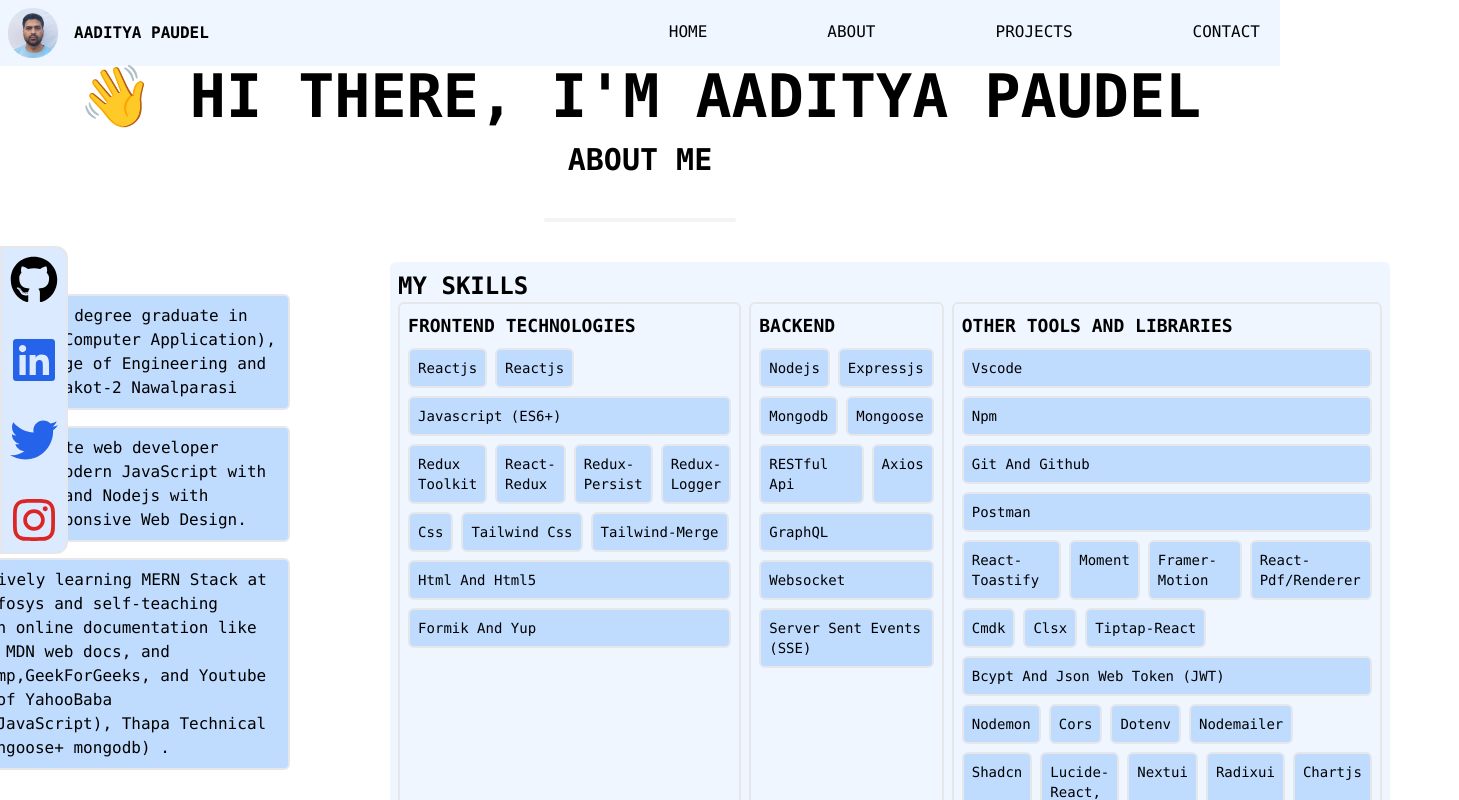
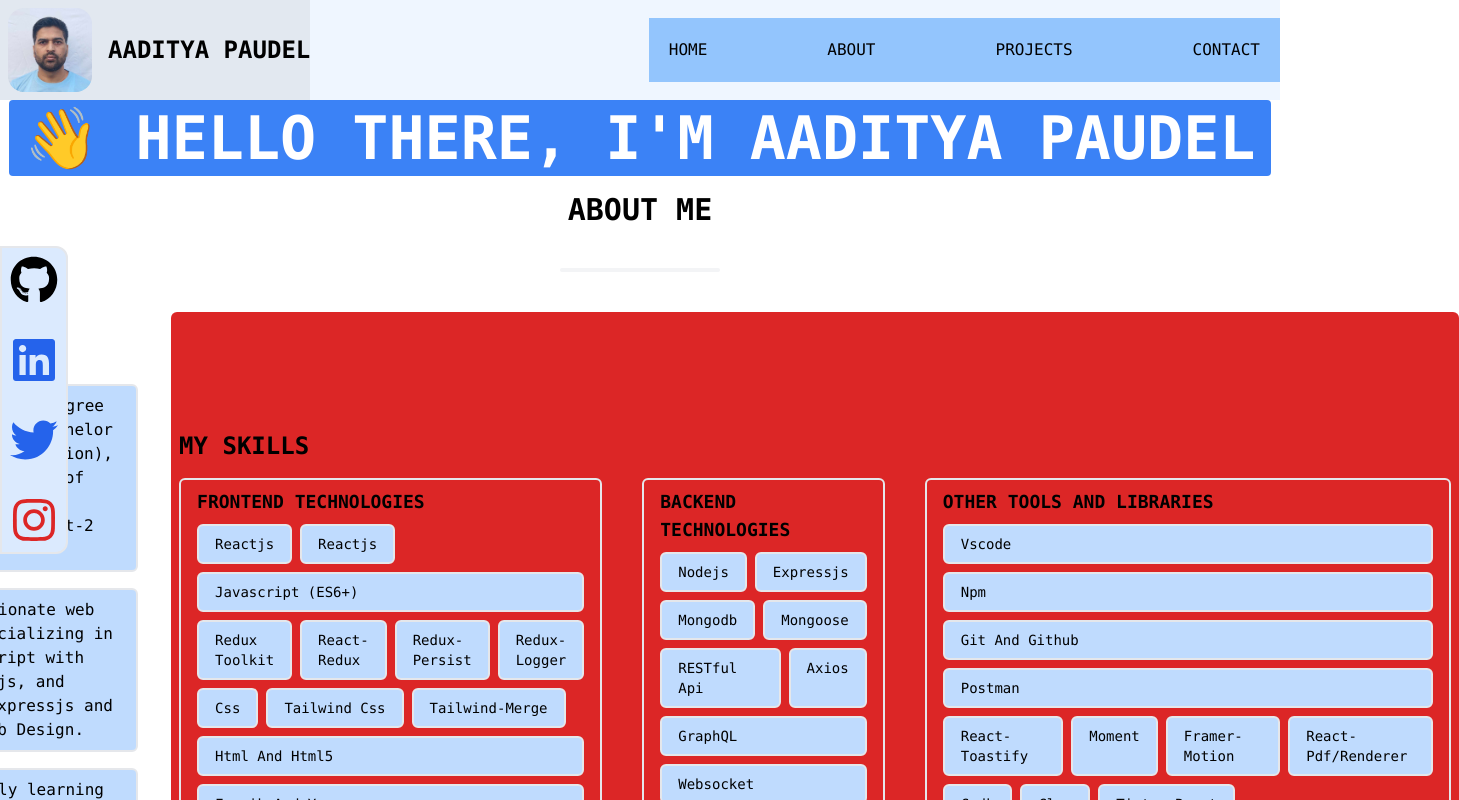
Before and after one commit to adityaspaudel/portfolio, a Next.js app in the folder client/: page /home in a window 1280 px wide. Shown: the top 800 px of the page, 1459 px wide, since content can reach past the window. Built offline with nearby package versions, Linux system fonts and the light colour scheme.

Commit message:
added transition in individual div

```diff
--- a/client/src/app/home/page.js
+++ b/client/src/app/home/page.js
@@ -1,6 +1,6 @@
 "use client";
 
-import React, { useState } from "react";
+import React, { useEffect, useState } from "react";
 import Image from "next/image";
 import axios from "axios";
 import { FaGithub, FaInstagram, FaLinkedin, FaTwitter } from "react-icons/fa";
@@ -16,6 +16,26 @@ const WelcomeHome = () => {
 		textMessage: "",
 	});
 
+	const text1 = "  👋 Hello there, I'm Aaditya Paudel"; // The text to type out
+	const [displayedText, setDisplayedText] = useState(""); // State for the text being displayed
+
+	useEffect(() => {
+		let currentIndex = 0;
+
+		const interval = setInterval(() => {
+			if (currentIndex < text1.length - 1) {
+				setDisplayedText((prevText) => prevText + text1[currentIndex]);
+				currentIndex = currentIndex + 1;
+			} else {
+				clearInterval(interval); // Stop the interval when typing is done
+			}
+		}, 100);
+		//speen in millisecond
+
+		// Cleanup interval on unmount
+		return () => clearInterval(interval);
+	}, [text1]);
+	//----------------------------------------------------------
 	const handleChange = (e) => {
 		const { name, value } = e.target;
 		setFormData({ ...formData, [name]: value });
@@ -102,18 +122,18 @@ const WelcomeHome = () => {
 			</div>
 
 			{/* Avatar and Menubar ------------------------------------------------*/}
-			<div className="flex justify-between bg-blue-50 p-2 uppercase text-black">
-				<div className="flex gap-4 font-bold justify-center items-center cursor-pointer">
+			<div className="flex justify-between items-center mt-0 bg-blue-50 uppercase text-black">
+				<div className="flex gap-2 sticky top-0 left-0 bg-slate-200  font-bold justify-center items-center cursor-pointer">
 					<Image
-						className="h-[50px] w-[50px] rounded-3xl"
+						className="h-[100px] w-[100px] rounded-3xl p-2 "
 						src="/avatar-aaditya.jpg"
-						height={50}
-						width={50}
+						height={100}
+						width={100}
 						alt="avatar-aaditya"
 					/>
-					<div>Aaditya Paudel</div>
+					<div className="text-2xl">Aaditya Paudel</div>
 				</div>
-				<div className="flex gap-20 bg-blue-50 mt-0 justify-center items-center fixed top-0 right-0">
+				<div className="flex gap-20 bg-blue-300 justify-start items-start sticky mt-0 top-0 right-0">
 					<div className="p-5 hover:bg-blue-200 cursor-pointer">Home</div>
 					<div className="p-5 hover:bg-blue-200 cursor-pointer">About</div>
 					<div className="p-5 hover:bg-blue-200 cursor-pointer">Projects</div>
@@ -121,32 +141,32 @@ const WelcomeHome = () => {
 				</div>
 			</div>
 
-			{/* Content */}
-			<div className="flex flex-col gap-4 justify-center items-center">
-				<div className="text-6xl font-bold uppercase">
-					👋 Hi there, I'm Aaditya Paudel
+			{/* Content---------------------------- */}
+			<div className="flex flex-col  gap-4 justify-center items-center">
+				<div className="text-6xl font-bold uppercase animate inline-block transition-transform duration-300 hover:scale-110 bg-blue-500 text-white px-4 py-2 rounded">
+					{displayedText}
 				</div>
 
 				{/* About Me ---------------------------------------------------*/}
-				<div className="flex flex-col justify-between items-center">
+				<div className="flex flex-col  justify-center items-center">
 					<h1 className="uppercase font-bold text-3xl">About me</h1>
-					<hr className="w-48 h-1 mx-auto my-4 bg-gray-100 border-0 rounded md:my-10 dark:bg-gray-700" />
-					<div className="flex justify-between gap-[100px]">
-						<div>
-							<div className="uppercase font-bold text-2xl ">Education</div>
-							<div className="w-[400px] list-none">
-								<div className="flex flex-col gap-4 w-[400px] list-none  m-auto">
-									<li className="bg-blue-200 border-2 hover:border-black p-2 rounded-md">
+					<hr className="w-40 h-1 mx-auto my-4 bg-gray-100 border-0 rounded md:my-10 dark:bg-gray-700" />
+					<div className="flex justify-between gap-10]">
+						<div className="flex gap-2 flex-col justify-between items-center">
+							<h1 className="uppercase font-bold text-2xl p-2 ">Education</h1>
+							<div className="w-[350px] list-none p-2">
+								<div className="flex flex-col gap-4 w-[300px] list-none p-2  m-auto">
+									<li className="bg-blue-200 border-2 hover:border-black p-2 rounded-md transition-transform duration-300 hover:scale-110  px-4 py-2 ">
 										🎓 Hi Im Bachelor degree graduate in BCA (Bachelor in
 										Computer Application), from Oxford College of Engineering
 										and Management, Gaindakot-2 Nawalparasi
 									</li>
-									<li className="bg-blue-200 border-2 hover:border-black p-2 rounded-md">
+									<li className="bg-blue-200 border-2 hover:border-black p-2 rounded-md transition-transform duration-300 hover:scale-110  px-4 py-2">
 										🥰 I'm a passionate web developer specializing in modern
 										JavaScript with Reactjs, Nextjs, and Nodejs with Expressjs
 										and Responsive Web Design.
 									</li>
-									<li className="bg-blue-200 border-2 hover:border-black p-2 rounded-md">
+									<li className="bg-blue-200 border-2 hover:border-black p-2 rounded-md transition-transform duration-300 hover:scale-110  px-4 py-2">
 										🌱 I’m actively learning MERN Stack at BroadwayInfosys and
 										self-teaching myself with online documentation like
 										w3Schools, MDN web docs, and freeCodeCamp,GeekForGeeks, and
@@ -158,169 +178,172 @@ const WelcomeHome = () => {
 						</div>
 
 						{/* Skills--------------------------------------------------------- */}
-						<div className="w-auto p-2 rounded-md bg-blue-50">
+						<div className="flex gap-10 bg-red-600 justify-between items-center p-2 rounded-md bg-blue-50">
+							<div className="flex gap-2 flex-col list-none capitalize text-sm">
+								<div className="flex gap-2">
 									<h1 className="uppercase font-bold text-2xl">My skills</h1>
-							<div className="flex gap-2 list-none capitalize text-sm">
-								<div className="flex flex-col gap-2 border-2 hover:border-black p-2 rounded-md">
+									<br />
+									<br />
+								</div>
+								{/* here ----------------------------*/}
+								<div className="flex gap-10 ">
+									<div className="flex flex-col gap-2 border-2 hover:border-black p-2 rounded-md transition-transform duration-300 hover:scale-110  px-4 py-2">
 										<h2 className="font-bold uppercase text-lg ">
 											Frontend Technologies
 										</h2>
 										<div className="flex gap-2">
-										<li className="bg-blue-200 border-2 hover:border-black p-2 rounded-md">
+											<li className="bg-blue-200 border-2 hover:border-black p-2 rounded-md transition-transform duration-300 hover:scale-110  px-4 py-2">
 												reactjs
 											</li>
-										<li className="bg-blue-200 border-2 hover:border-black p-2 rounded-md">
+											<li className="bg-blue-200 border-2 hover:border-black p-2 rounded-md transition-transform duration-300 hover:scale-110  px-4 py-2">
 												reactjs
 											</li>
 										</div>
-									<li className="bg-blue-200 border-2 hover:border-black p-2 rounded-md">
+										<li className="bg-blue-200 border-2 hover:border-black p-2 rounded-md transition-transform duration-300 hover:scale-110  px-4 py-2">
 											javascript (ES6+)
 										</li>
-
 										<div className="flex gap-2">
-										<li className="bg-blue-200 border-2 hover:border-black p-2 rounded-md">
+											<li className="bg-blue-200 border-2 hover:border-black p-2 rounded-md transition-transform duration-300 hover:scale-110  px-4 py-2">
 												redux toolkit
 											</li>
-										<li className="bg-blue-200 border-2 hover:border-black p-2 rounded-md">
+											<li className="bg-blue-200 border-2 hover:border-black p-2 rounded-md transition-transform duration-300 hover:scale-110  px-4 py-2">
 												react-redux
 											</li>
-										<li className="bg-blue-200 border-2 hover:border-black p-2 rounded-md">
+											<li className="bg-blue-200 border-2 hover:border-black p-2 rounded-md transition-transform duration-300 hover:scale-110  px-4 py-2">
 												redux-persist
 											</li>
-										<li className="bg-blue-200 border-2 hover:border-black p-2 rounded-md">
+											<li className="bg-blue-200 border-2 hover:border-black p-2 rounded-md transition-transform duration-300 hover:scale-110  px-4 py-2">
 												redux-logger
 											</li>
 										</div>
-
 										<div className="flex gap-2">
-										<li className="bg-blue-200 border-2 hover:border-black p-2 rounded-md">
+											<li className="bg-blue-200 border-2 hover:border-black p-2 rounded-md transition-transform duration-300 hover:scale-110  px-4 py-2">
 												css
 											</li>
-										<li className="bg-blue-200 border-2 hover:border-black p-2 rounded-md">
+											<li className="bg-blue-200 border-2 hover:border-black p-2 rounded-md transition-transform duration-300 hover:scale-110  px-4 py-2">
 												tailwind css
 											</li>
-										<li className="bg-blue-200 border-2 hover:border-black p-2 rounded-md">
+											<li className="bg-blue-200 border-2 hover:border-black p-2 rounded-md transition-transform duration-300 hover:scale-110  px-4 py-2">
 												tailwind-merge
 											</li>
 										</div>
-									<li className="bg-blue-200 border-2 hover:border-black p-2 rounded-md">
+										<li className="bg-blue-200 border-2 hover:border-black p-2 rounded-md transition-transform duration-300 hover:scale-110  px-4 py-2">
 											html and html5
 										</li>
-									<li className="bg-blue-200 border-2 hover:border-black p-2 rounded-md">
+										<li className="bg-blue-200 border-2 hover:border-black p-2 rounded-md transition-transform duration-300 hover:scale-110  px-4 py-2">
 											formik and yup
 										</li>
 									</div>
-								<div className="flex flex-col gap-2 border-2 hover:border-black p-2 rounded-md">
-									<h1 className="font-bold uppercase text-lg">Backend</h1>
+									<div className="flex flex-col gap-2 border-2 hover:border-black p-2 rounded-md transition-transform duration-300 hover:scale-110  px-4 py-2">
+										<h1 className="font-bold uppercase text-lg">
+											Backend Technologies
+										</h1>
 										<div className="flex gap-2">
-										<li className="bg-blue-200 border-2 hover:border-black p-2 rounded-md">
+											<li className="bg-blue-200 border-2 hover:border-black p-2 rounded-md transition-transform duration-300 hover:scale-110  px-4 py-2">
 												Nodejs
 											</li>
-										<li className="bg-blue-200 border-2 hover:border-black p-2 rounded-md">
+											<li className="bg-blue-200 border-2 hover:border-black p-2 rounded-md transition-transform duration-300 hover:scale-110  px-4 py-2">
 												Expressjs
 											</li>
 										</div>
-
-									<div class="flex gap-2">
-										<li className="bg-blue-200 border-2 hover:border-black p-2 rounded-md">
+										<div className="flex gap-2">
+											<li className="bg-blue-200 border-2 hover:border-black p-2 rounded-md transition-transform duration-300 hover:scale-110  px-4 py-2">
 												Mongodb
 											</li>
-										<li className="bg-blue-200 border-2 hover:border-black p-2 rounded-md">
+											<li className="bg-blue-200 border-2 hover:border-black p-2 rounded-md transition-transform duration-300 hover:scale-110  px-4 py-2">
 												mongoose
 											</li>
 										</div>
-
-									<div class="flex gap-2">
-										<li className="bg-blue-200 border-2 hover:border-black p-2 rounded-md">
+										<div className="flex gap-2">
+											<li className="bg-blue-200 border-2 hover:border-black p-2 rounded-md transition-transform duration-300 hover:scale-110  px-4 py-2">
 												RESTful api
 											</li>
-										<li className="bg-blue-200 border-2 hover:border-black p-2 rounded-md">
+											<li className="bg-blue-200 border-2 hover:border-black p-2 rounded-md transition-transform duration-300 hover:scale-110  px-4 py-2">
 												axios
 											</li>
 										</div>
-									<li className="bg-blue-200 border-2 hover:border-black p-2 rounded-md">
+										<li className="bg-blue-200 border-2 hover:border-black p-2 rounded-md transition-transform duration-300 hover:scale-110  px-4 py-2">
 											GraphQL
 										</li>
-									<li className="bg-blue-200 border-2 hover:border-black p-2 rounded-md">
+										<li className="bg-blue-200 border-2 hover:border-black p-2 rounded-md transition-transform duration-300 hover:scale-110  px-4 py-2">
 											websocket
 										</li>
-									<li className="bg-blue-200 border-2 hover:border-black p-2 rounded-md">
+										<li className="bg-blue-200 border-2 hover:border-black p-2 rounded-md transition-transform duration-300 hover:scale-110  px-4 py-2">
 											Server Sent Events (SSE)
 										</li>
 									</div>
-								<div className="flex flex-col gap-2 border-2 hover:border-black p-2 rounded-md">
+									<div className="flex flex-col gap-2 border-2 hover:border-black p-2 rounded-md transition-transform duration-300 hover:scale-110  px-4 py-2">
 										<h1 className="font-bold uppercase text-lg">
 											Other tools and libraries
 										</h1>
-									<li className="bg-blue-200 border-2 hover:border-black p-2 rounded-md">
+										<li className="bg-blue-200 border-2 hover:border-black p-2 rounded-md transition-transform duration-300 hover:scale-110  px-4 py-2">
 											vscode
 										</li>
-									<li className="bg-blue-200 border-2 hover:border-black p-2 rounded-md">
+										<li className="bg-blue-200 border-2 hover:border-black p-2 rounded-md transition-transform duration-300 hover:scale-110  px-4 py-2">
 											npm
 										</li>
-									<li className="bg-blue-200 border-2 hover:border-black p-2 rounded-md">
+										<li className="bg-blue-200 border-2 hover:border-black p-2 rounded-md transition-transform duration-300 hover:scale-110  px-4 py-2">
 											git and github
 										</li>
-									<li className="bg-blue-200 border-2 hover:border-black p-2 rounded-md">
+										<li className="bg-blue-200 border-2 hover:border-black p-2 rounded-md transition-transform duration-300 hover:scale-110  px-4 py-2">
 											postman
 										</li>
 										<div className="flex gap-2">
-										<li className="bg-blue-200 border-2 hover:border-black p-2 rounded-md">
+											<li className="bg-blue-200 border-2 hover:border-black p-2 rounded-md transition-transform duration-300 hover:scale-110  px-4 py-2">
 												react-toastify
 											</li>
-										<li className="bg-blue-200 border-2 hover:border-black p-2 rounded-md">
+											<li className="bg-blue-200 border-2 hover:border-black p-2 rounded-md transition-transform duration-300 hover:scale-110  px-4 py-2">
 												moment
 											</li>
-										<li className="bg-blue-200 border-2 hover:border-black p-2 rounded-md">
+											<li className="bg-blue-200 border-2 hover:border-black p-2 rounded-md transition-transform duration-300 hover:scale-110  px-4 py-2">
 												framer-motion
 											</li>
-										<li className="bg-blue-200 border-2 hover:border-black p-2 rounded-md">
+											<li className="bg-blue-200 border-2 hover:border-black p-2 rounded-md transition-transform duration-300 hover:scale-110  px-4 py-2">
 												react-pdf/renderer
 											</li>
 										</div>
-									<div class="flex gap-2">
-										<li className="bg-blue-200 border-2 hover:border-black p-2 rounded-md">
+										<div className="flex gap-2">
+											<li className="bg-blue-200 border-2 hover:border-black p-2 rounded-md transition-transform duration-300 hover:scale-110  px-4 py-2">
 												cmdk
 											</li>
-										<li className="bg-blue-200 border-2 hover:border-black p-2 rounded-md">
+											<li className="bg-blue-200 border-2 hover:border-black p-2 rounded-md transition-transform duration-300 hover:scale-110  px-4 py-2">
 												clsx
 											</li>
-										<li className="bg-blue-200 border-2 hover:border-black p-2 rounded-md">
+											<li className="bg-blue-200 border-2 hover:border-black p-2 rounded-md transition-transform duration-300 hover:scale-110  px-4 py-2">
 												tiptap-react
 											</li>
 										</div>
-									<li className="bg-blue-200 border-2 hover:border-black p-2 rounded-md">
+										<li className="bg-blue-200 border-2 hover:border-black p-2 rounded-md transition-transform duration-300 hover:scale-110  px-4 py-2">
 											bcypt and json web token (JWT)
 										</li>
 										<div className="flex gap-2">
-										<li className="bg-blue-200 border-2 hover:border-black p-2 rounded-md">
+											<li className="bg-blue-200 border-2 hover:border-black p-2 rounded-md transition-transform duration-300 hover:scale-110  px-4 py-2">
 												nodemon
 											</li>
-										<li className="bg-blue-200 border-2 hover:border-black p-2 rounded-md">
+											<li className="bg-blue-200 border-2 hover:border-black p-2 rounded-md transition-transform duration-300 hover:scale-110  px-4 py-2">
 												cors
 											</li>{" "}
-										<li className="bg-blue-200 border-2 hover:border-black p-2 rounded-md">
+											<li className="bg-blue-200 border-2 hover:border-black p-2 rounded-md transition-transform duration-300 hover:scale-110  px-4 py-2">
 												dotenv
 											</li>
-										<li className="bg-blue-200 border-2 hover:border-black p-2 rounded-md">
+											<li className="bg-blue-200 border-2 hover:border-black p-2 rounded-md transition-transform duration-300 hover:scale-110  px-4 py-2">
 												nodemailer
 											</li>
 										</div>
 										<div className="flex gap-2">
-										<li className="bg-blue-200 border-2 hover:border-black p-2 rounded-md">
+											<li className="bg-blue-200 border-2 hover:border-black p-2 rounded-md transition-transform duration-300 hover:scale-110  px-4 py-2">
 												shadcn
 											</li>
-										<li className="bg-blue-200 border-2 hover:border-black p-2 rounded-md">
+											<li className="bg-blue-200 border-2 hover:border-black p-2 rounded-md transition-transform duration-300 hover:scale-110  px-4 py-2">
 												lucide-react,
 											</li>
-										<li className="bg-blue-200 border-2 hover:border-black p-2 rounded-md">
+											<li className="bg-blue-200 border-2 hover:border-black p-2 rounded-md transition-transform duration-300 hover:scale-110  px-4 py-2">
 												nextui
 											</li>
-
-										<li className="bg-blue-200 border-2 hover:border-black p-2 rounded-md">
+											<li className="bg-blue-200 border-2 hover:border-black p-2 rounded-md transition-transform duration-300 hover:scale-110  px-4 py-2">
 												radixui
 											</li>
-										<li className="bg-blue-200 border-2 hover:border-black p-2 rounded-md">
+											<li className="bg-blue-200 border-2 hover:border-black p-2 rounded-md transition-transform duration-300 hover:scale-110  px-4 py-2">
 												chartjs
 											</li>
 										</div>
@@ -329,9 +352,10 @@ const WelcomeHome = () => {
 							</div>
 						</div>
 					</div>
+				</div>
 
 				{/* Contact Form ------------------------------------------------------ */}
-				<div className="border-2 hover:border-black p-4 rounded-xl">
+				<div className="border-2 hover:border-black p-8 rounded-xl transition-transform duration-300 hover:scale-110  px-4 py-2 ">
 					<h2 className="bg-blue-200 p-2">Message me</h2>
 					<form
 						onSubmit={handleSubmit}
@@ -343,7 +367,7 @@ const WelcomeHome = () => {
 								Full Name
 							</label>
 							<input
-								className="border-2 p-2"
+								className="border-2 border-gray-600 p-2 transition-transform duration-300 hover:scale-110  px-4 py-2"
 								name="fullName"
 								placeholder="Enter your full name"
 								type="text"
@@ -360,7 +384,7 @@ const WelcomeHome = () => {
 								Email
 							</label>
 							<input
-								className="border-2 p-2"
+								className="border-2 border-gray-600 p-2 transition-transform duration-300 hover:scale-110  px-4 py-2"
 								name="email"
 								type="email"
 								placeholder="Enter your email"
@@ -377,7 +401,7 @@ const WelcomeHome = () => {
 								Age
 							</label>
 							<input
-								className="border-2 p-2"
+								className="border-2 border-gray-600 p-2 transition-transform duration-300 hover:scale-110  px-4 py-2"
 								name="age"
 								type="age"
 								placeholder="Enter your age"
@@ -394,7 +418,7 @@ const WelcomeHome = () => {
 								Message
 							</label>
 							<textarea
-								className="border-2 p-2"
+								className="border-2 border-gray-600 p-2 transition-transform duration-300 hover:scale-110  px-4 py-2"
 								name="textMessage"
 								placeholder="Enter Message"
 								value={formData.textMessage}
```
Lines whose indentation alone changed are shown as unchanged.
